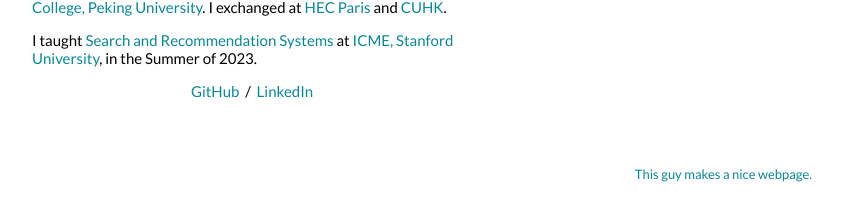
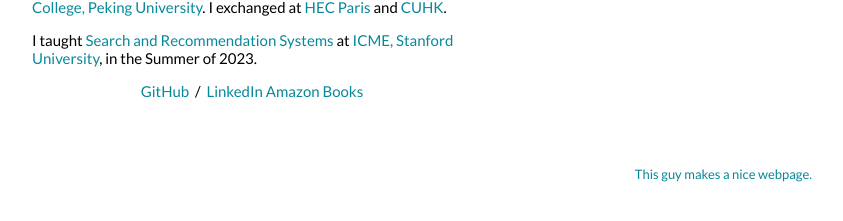
Before and after one commit to haossr/haossr.github.io, a Jekyll site: the page built from _posts/2016-06-07-cs231a.markdown, in a window 1280 px wide. Shown: the part 492-713 px from the top of the page, without its empty margins (228-1071 px from the left). Built offline with Jekyll 4.4.1, drawn with Linux system fonts in a browser that asks for light colours.

Commit message:
add amazon link

```diff
--- a/_config.yml
+++ b/_config.yml
@@ -23,6 +23,7 @@ user:
   linkedin: "haosheng"
   #notebook: "https://haossr.github.io/notes/"
   photo: "assets/image/profile-circle-cropped.png"
+  amazon: "B0DNX6DFKR"
 
 # Includes an icon in the footer for each username you enter
 footer-links:
--- a/_includes/links.html
+++ b/_includes/links.html
@@ -6,3 +6,4 @@
 
 <!--<a href="https://scholar.google.com/citations?user=GCYG4GoAAAAJ">Google Scholar</a> &nbsp;/&nbsp; -->
 <a href="{{ site.user.linkedin | prepend: 'https://www.linkedin.com/in/' }}"> LinkedIn </a>
+<a href="{{ site.user.amazon | prepend: 'https://www.amazon.com/stores/author/' }}"> Amazon Books </a>
```
